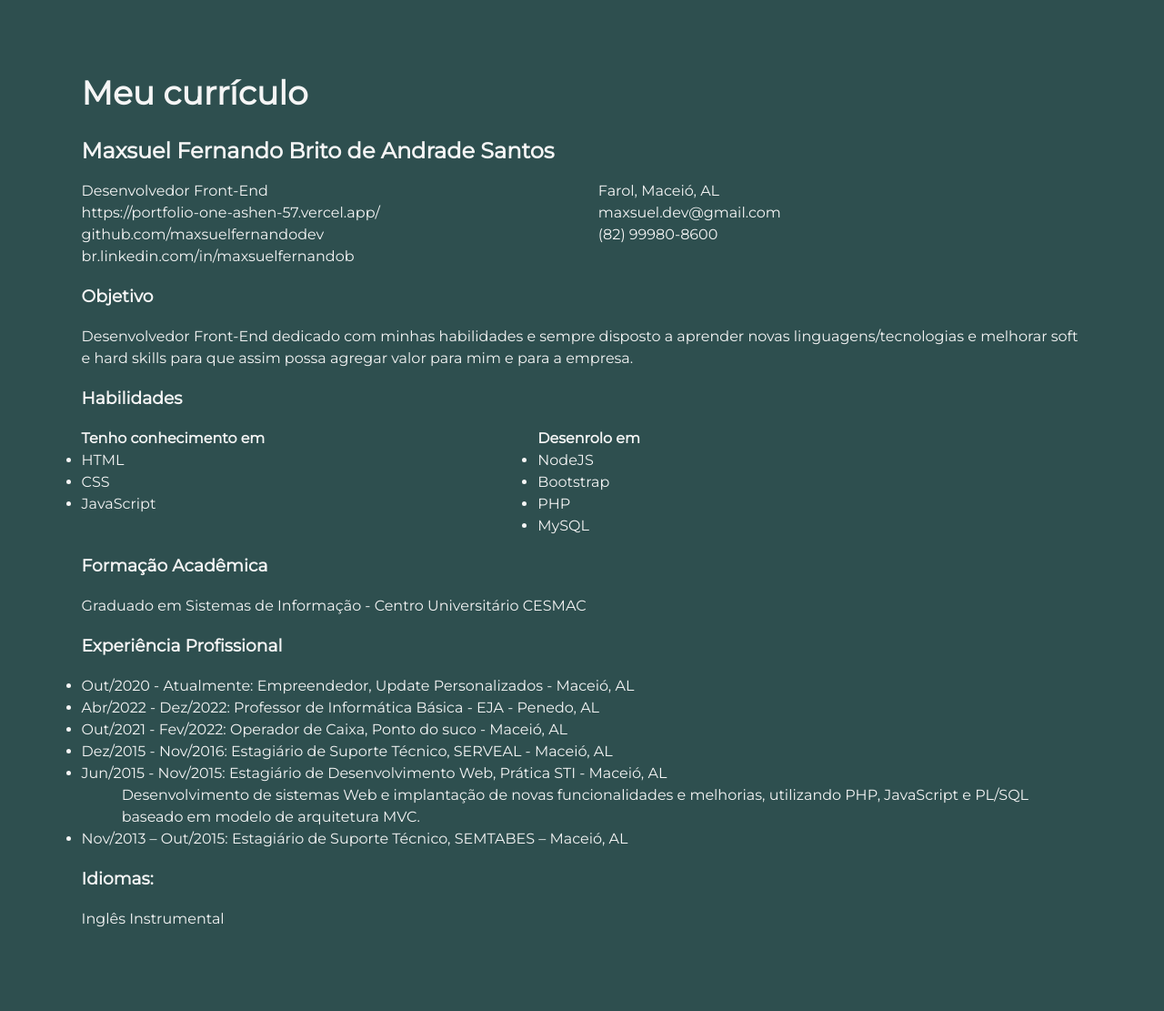
After one commit to maxsueldev/portfolio2.0, a PHP site: page /curriculo.html in a window 1280 px wide. The commit adds this page. Shown: the whole page at 91% size. Run offline with PHP 8.4, Linux system fonts and the light colour scheme; some web fonts are replaced.

Commit message:
pagina de curriculo

```diff
--- a/css/style.css
+++ b/css/style.css
@@ -21,7 +21,7 @@
 body {
     width: 100%;
     height: 100%;
-    background-color: var(--secondary-color);
+    background-color: var(--secundary-color);
     font-family: var(--font-montserrat);
 }
 
@@ -98,7 +98,7 @@ hr.separador-seg {  /* refatorar nome da classe */
 /* /////////////////////////////////////// HEADER //////////////////////////////////// */
 
 .header {
-    position: absolute;
+    position: relative;
     width: 100%;
     display: flex;
     flex-direction: var(--flex-column);
@@ -305,6 +305,7 @@ hr.separador-seg {  /* refatorar nome da classe */
 }
 
 .contato {
+    background-color: var(--white-color);
     padding: 30px;
 }
 
@@ -363,6 +364,97 @@ input, textarea {
     background-color:  var(--secondary-color);
 }
 
+ /* /////////////////////////CURRICULO ///////////////////////////////// */
+
+ .apresentacao {
+    display: flex;
+    align-items: center;
+    justify-content: space-between;
+    line-height: 24px;
+    background-color: var(--primary-color);
+    color: var(--white-color);
+    padding: 7%;
+}
+
+.apresentacao__conteudo {
+    width: 100%;
+    /* height: 482px; */
+    display: flex;
+    flex-direction: column;
+    gap: 10px;
+}
+
+.apresentacao__conteudo__curriculo {
+    gap: 20px;
+}
+
+.apresentacao__conteudo__titulo {
+    font-size: 2.25rem;
+    font-family: var(--fonte-primaria);
+    margin-bottom: 20px;
+}
+
+.apresentacao__conteudo__texto {
+    font-size: 1.5rem;
+    font-family: var(--fonte-secundaria);
+}
+
+.apresentacao__links__subtitulo {
+    font-family: var(--fonte-primaria);
+    font-weight: 400;
+    font-size: 1.5rem;
+}
+
+.apresentacao__divLinks {
+    display: flex;
+    flex-direction: column;
+    justify-content: space-around;
+    align-items: center;
+    gap: 15px;
+}
+
+.apresentacao__botao {
+    width: 50%;
+    text-align: center;
+    font-size: 1.5rem;
+    font-weight: 600;
+    border-radius: 8px;
+    padding: 17px 0;
+    text-decoration: none;
+    color: var(--cor-secundaria);
+    font-family: var(--fonte-secundaria);
+    border: 2px solid #22D4FD;
+    display: flex;
+    align-items: center;
+    justify-content: center;
+    gap: 5px;
+}
+
+.apresentacao__botao:hover {
+    background-color: var(--cor-hover);
+}
+
+.apresentacao__imagem {
+    width:  50%;
+}
+
+.container__curriculo__lista {
+    display: flex;
+    flex-direction: column;
+    gap: 30px;
+}
+
+.habilidades__container {
+    display: flex;
+    flex-direction: column;
+    justify-content: space-around;
+    gap: 25px;
+}
+
+.descricao__exp__praticaSTI {
+    padding-left: 4%;
+}
+
 /*////////////////////////// PARA TABLETS //////////////////////////*/
 
 @media (min-width: 834px) {
@@ -398,6 +490,17 @@ input, textarea {
         width: 100%;
         height: 100%;
     }
+
+    .container__curriculo__lista {
+        flex-direction: row;
+        gap: 140px;
+    }
+
+    .habilidades__container {
+        flex-direction: row;
+        justify-content: flex-start;
+        gap: 200px;
+    }
  }
 
  /*////////////////////////// PARA TELAS MAIORES //////////////////////////*/
@@ -407,7 +510,7 @@ input, textarea {
         display: none;
     }
 
-    .intro h1 {
+    h1 {
         font-size: 72px;
     }
 
@@ -435,4 +538,12 @@ input, textarea {
         display: var(--display-flex);
         flex-direction: row;
     }
+
+    .container__curriculo__lista {
+        gap: 240px;
+    }
+
+    .habilidades__container {
+        gap: 300px;
+    }
  }
--- /dev/null
+++ b/curriculo.html
@@ -0,0 +1,100 @@
+<!DOCTYPE html>
+<html lang="pt-br">
+<head>
+    <meta charset="UTF-8">
+    <meta http-equiv="X-UA-Compatible" content="IE=edge">
+    <meta name="viewport" content="width=device-width, initial-scale=1.0">
+    <title>Currículo - Maxsuel Fernando</title>
+    <link rel="stylesheet" href="css/style.css">
+</head>
+<body>
+    <header class="header">
+        <div class="topoContainer">
+            <div class="headerInfo">
+                <p>Maxsuel Fernando</p>
+                <p>maxsuel.dev@gmail.com</p>
+            </div>
+
+            <div class="iconHamburger">
+                <div class="hamburger"></div>
+            </div>
+        </div>
+        <nav class="headerMenu">
+            <a href="index.html">Index</a>
+            <a href="curriculo.html">Currículo</a>
+        </nav>
+    </header>
+    <main class="apresentacao">
+        <section class="apresentacao__conteudo apresentacao__conteudo__curriculo">
+            <h1 class="apresentacao__conteudo__titulo ">Meu currículo</h1>
+            <h2>Maxsuel Fernando Brito de Andrade Santos</h2>
+            <div class="container__curriculo__lista">
+                <div class="apresentacao__lista">
+                    <p>Desenvolvedor Front-End</p>
+                    <p>https://portfolio-one-ashen-57.vercel.app/</p>
+                    <p>github.com/maxsuelfernandodev</p>
+                    <p>br.linkedin.com/in/maxsuelfernandob</p>
+                </div>
+                <div class="apresentacao__lista">
+                    <p>Farol, Maceió, AL</p>
+                    <p>maxsuel.dev@gmail.com</p>
+                    <p>(82) 99980-8600</p>
+                </div>
+            </div>
+
+            <h3>Objetivo</h3>
+            <p>Desenvolvedor Front-End dedicado com minhas habilidades e
+                sempre disposto a aprender novas linguagens/tecnologias e melhorar
+                soft e hard skills para que assim possa agregar valor para mim e para a
+                empresa.</p>
+
+            <h3>Habilidades</h3>
+            <div class="habilidades__container">
+                <div>
+                    <p><strong>Tenho conhecimento em</strong></p>
+                    <ul>
+                        <li>HTML</li>
+                        <li>CSS</li>
+                        <li>JavaScript</li>
+                    </ul>
+                </div>
+                <div>
+                    <p><strong>Desenrolo em</strong></p>
+                    <ul>
+                        <li>NodeJS</li>
+                        <li>Bootstrap</li>
+                        <li>PHP</li>
+                        <li>MySQL</li>
+                    </ul>
+                </div>
+            </div>
+
+            <h3>Formação Acadêmica</h3>
+            <p>Graduado em Sistemas de Informação - Centro Universitário CESMAC</p>
+
+            <h3>Experiência Profissional</h3>
+            <ul>
+                <li>Out/2020 - Atualmente: Empreendedor, Update Personalizados - Maceió, AL</li>
+                <li>Abr/2022 - Dez/2022: Professor de Informática Básica - EJA - Penedo, AL</li>
+                <li>Out/2021 - Fev/2022: Operador de Caixa, Ponto do suco - Maceió, AL</li>
+                <li>Dez/2015 - Nov/2016: Estagiário de Suporte Técnico, SERVEAL - Maceió, AL</li>
+                <li>Jun/2015 - Nov/2015: Estagiário de Desenvolvimento Web, Prática STI - Maceió, AL
+                    <br><p class="descricao__exp__praticaSTI">Desenvolvimento de sistemas Web e implantação de novas
+                    funcionalidades e melhorias, utilizando PHP, JavaScript e PL/SQL
+                    baseado em modelo de arquitetura MVC.</p>
+                </li>
+                <li>Nov/2013 – Out/2015: Estagiário de Suporte Técnico, SEMTABES –
+                    Maceió, AL</li>
+            </ul>
+
+            <h3>Idiomas: </h3><p>Inglês Instrumental</p>
+        </section>
+    </main>
+    <footer>
+
+    </footer>
+    <script src="js/jquery-3.2.1.min.js"></script>
+    <script src="js/libs/visibility.js"></script>
+	<script src="js/script.js"></script>
+</body>
+</html>
--- a/index.html
+++ b/index.html
@@ -23,7 +23,7 @@
             <a href="#sobre">Sobre mim</a>
             <a href="#portfolio">Portfólio</a>
             <a href="#contato">Contato</a>
-            <a href="#">Currículo</a>
+            <a href="curriculo.html">Currículo</a>
         </nav>
     </header>
     <main>
```
